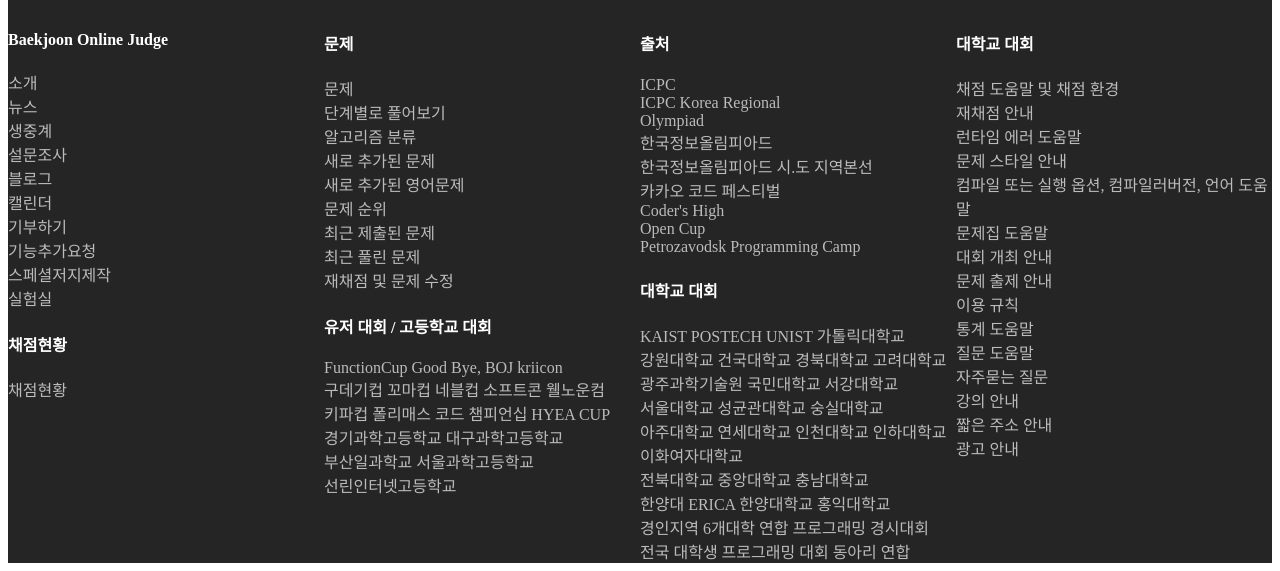
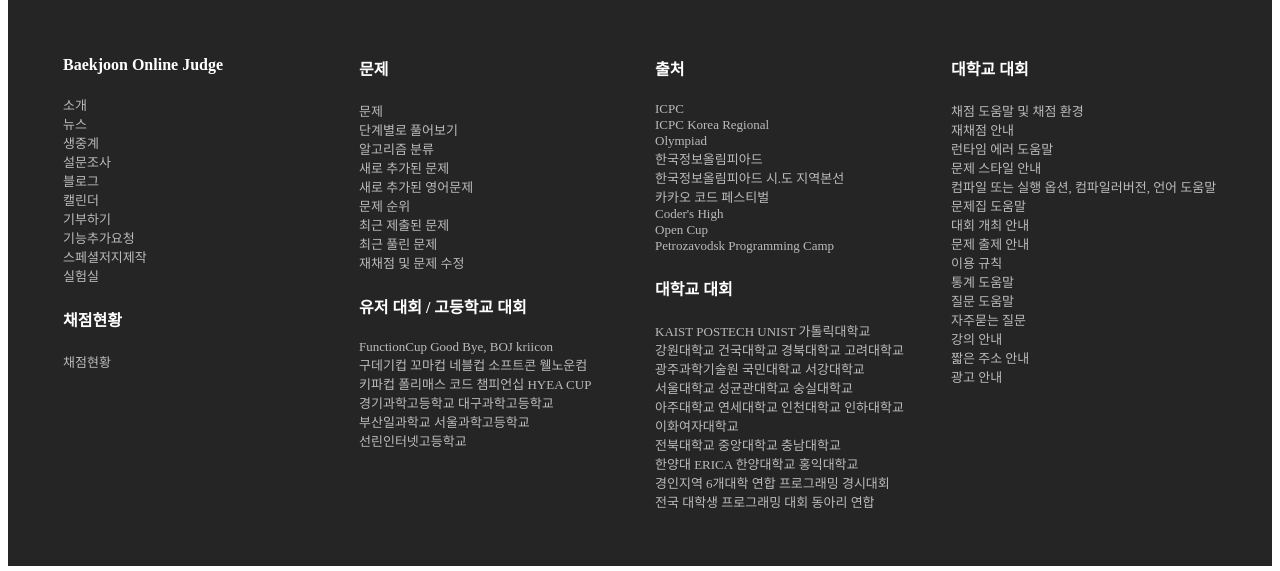
Before and after one commit to seondal/Clone-baekjoon, a React (Create React App) app in the folder frontend/frontend/: page / in a window 1280 px wide. Shown: the part 757-1328 px from the top of the page. Built offline with nearby package versions, Linux system fonts and the light colour scheme.

Commit message:
feat "add details _ 푸터 완성"

```diff
--- a/frontend/frontend/src/Footer.css
+++ b/frontend/frontend/src/Footer.css
@@ -1,3 +1,4 @@
+
 :root {
     --bigtext : #FFFFFF;
     --text : #BBBBBB;
@@ -5,6 +6,7 @@
 
 
 a:link {
+    font-size: 13px;
     color: var(--text);
     text-decoration: none;
 }
--- a/frontend/frontend/src/Footer.js
+++ b/frontend/frontend/src/Footer.js
@@ -6,15 +6,17 @@
     display: flex;
     flex-direction: row;
     align-content: flex-end;
-    justify-content : center;
     background: #252525;
+    padding: 40px;
+    justify-content: center;
 `
 
 const FooterContent = styled.div`
     display : flex;
     padding-top : 30px;
     flex-direction: column;
-    width: 400px;
+    width: 292.5px;
+    padding: 15px;
 `
 
 function Footer() {
```
